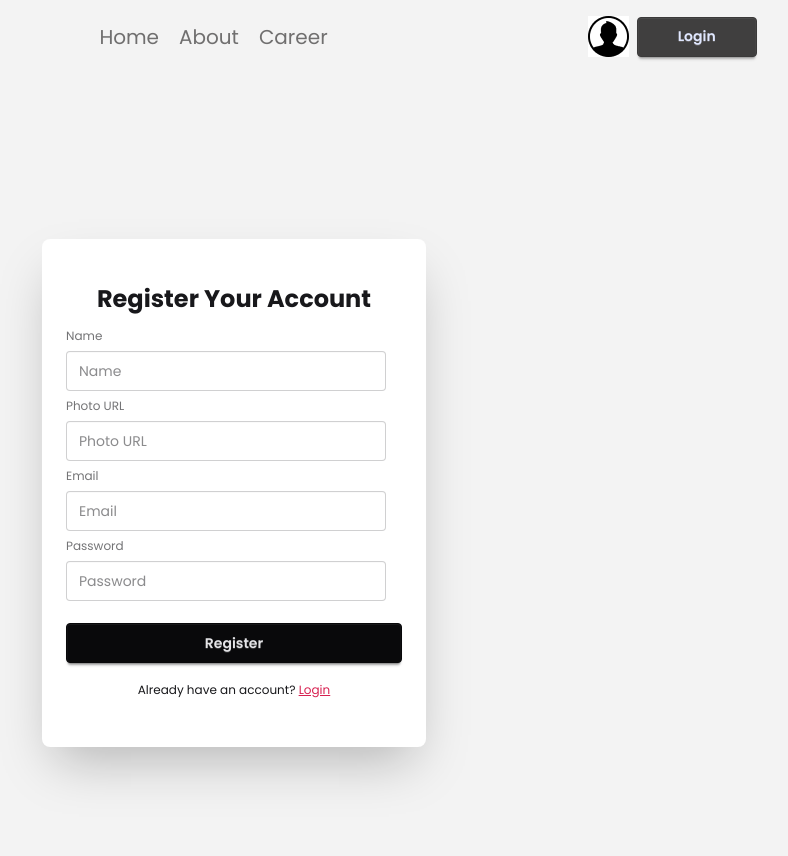
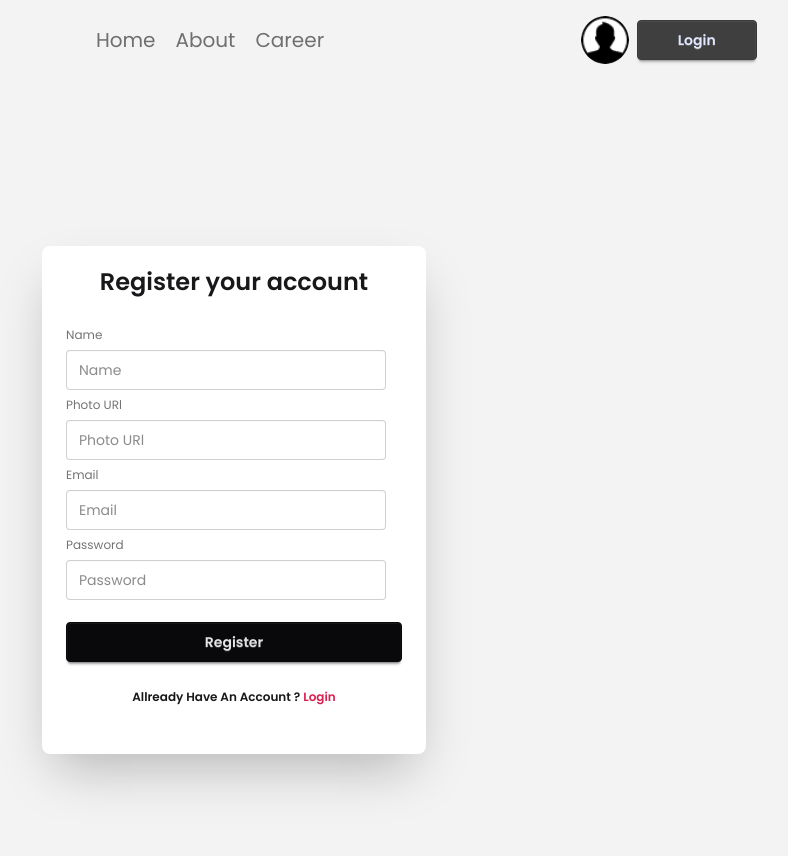
Before and after one commit to Hellofirstlove/News-Web, a React (Vite) app: page /auth/register in a window 1280 px wide. Shown: the top 856 px of the page, without its empty margins (406-1194 px from the left). Built offline with nearby package versions, Linux system fonts and the light colour scheme; no server answers.

Commit message:
Add Read more and all function

```diff
--- a/package.json
+++ b/package.json
@@ -12,6 +12,7 @@
   "dependencies": {
     "@tailwindcss/vite": "^4.3.3",
     "date-fns": "^4.4.0",
+    "firebase": "^12.18.0",
     "react": "^19.2.8",
     "react-dom": "^19.2.8",
     "react-fast-marquee": "^1.6.5",
--- a/src/Component/Navbar.jsx
+++ b/src/Component/Navbar.jsx
@@ -1,18 +1,42 @@
-import React from 'react'
+import React, { use } from 'react'
 import { Link, NavLink } from 'react-router'
-import user from "../assets/user.png"
+import userIcon from "../assets/user.png"
+import { AuthContext } from '../provider/AuthProvider';
 const Navbar = () => {
+    const { user, logOut } = use(AuthContext);
+    const handleLogOut = () => {
+        console.log("user trying to LogOut");
+        logOut()
+            .then(() => {
+                alert("You Logged Out successfully");
+            })
+            .catch((error) => {
+                console.log(error);
+            });
+    };
     return (
         <div className='flex justify-between items-center'>
-            <div className=''></div>
+            <div className="">{user && user.email}</div>
             <div className='nav flex gap-5 pl-48 text-xl text-accent'>
                 <NavLink to="/">Home</NavLink>
                 <NavLink to="/about">About</NavLink>
                 <NavLink to="/career">Career</NavLink>
             </div>
             <div className='login-btn flex items-center gap-2 pr-16'>
-                <img src={user} alt="" />
-                <Link to="/auth/login" className='btn btn-primary px-10'>Login</Link>
+                <img
+                    className="w-12 rounded-full"
+                    src={`${user ? user.photoURL : userIcon}`}
+                    alt=""
+                />
+                {user ? (
+                    <button onClick={handleLogOut} className="btn btn-primary px-10 ">
+                        LogOut
+                    </button>
+                ) : (
+                    <Link to="/auth/login" className="btn btn-primary px-10 ">
+                        Login
+                    </Link>
+                )}
             </div>
         </div>
     )
--- /dev/null
+++ b/src/Component/NewsDetailsCard.jsx
@@ -0,0 +1,24 @@
+import React from "react";
+import { Link } from "react-router";
+
+const NewsDetailsCard = ({ news }) => {
+  //   console.log(news);
+  return (
+    <div className="space-y-5">
+      <img
+        className="w-full h-[350px] object-cover"
+        src={news.image_url}
+        alt=""
+      />
+      <h2 className="text-2xl">{news.title}</h2>
+
+      <p>{news.details}</p>
+      <Link className="btn btn-secondary" to={`/category/${news.category_id}`}>
+        {" "}
+        Back to Category
+      </Link>
+    </div>
+  );
+};
+
+export default NewsDetailsCard;
--- a/src/Component/Pages/Login.jsx
+++ b/src/Component/Pages/Login.jsx
@@ -1,25 +1,78 @@
-import React from 'react'
-import { Link } from 'react-router'
+import React, { use, useState } from "react";
+import { Link, useLocation, useNavigate } from "react-router";
+import { AuthContext } from "../../provider/AuthProvider";
 
 const Login = () => {
+  const [error, setError] = useState("");
+  const { signIn } = use(AuthContext);
+  const location = useLocation();
+  const navigate = useNavigate();
+  console.log(location);
+  const handleLogin = (e) => {
+    e.preventDefault();
+    const form = e.target;
+    const email = form.email.value;
+    const password = form.password.value;
+    console.log({ email, password });
+    signIn(email, password)
+      .then((result) => {
+        const user = result.user;
+        console.log(user);
+        navigate(`${location.state ? location.state : "/"}`);
+      })
+      .catch((error) => {
+        const errorCode = error.code;
+        // const errorMessage = error.message;
+        // alert(errorCode, errorMessage);
+        setError(errorCode);
+      });
+  };
   return (
-        <div className='flex justify-center min-h-screen items-center'>
+    <div className="flex justify-center min-h-screen items-center">
       <div className="card bg-base-100 w-full max-w-sm shrink-0 shadow-2xl py-5">
-                <div className="card-body">
-                    <h2 className='text-2xl font-bold text-center'>Login Your Account</h2>
+        <h2 className="font-semibold text-2xl text-center">
+          Login your account
+        </h2>
+        <form onSubmit={handleLogin} className="card-body">
           <fieldset className="fieldset">
+            {/* email  */}
             <label className="label">Email</label>
-                        <input type="email" className="input" placeholder="Email" />
+            <input
+              name="email"
+              type="email"
+              className="input"
+              placeholder="Email"
+              required
+            />
+            {/* passowrd  */}
             <label className="label">Password</label>
-                        <input type="password" className="input" placeholder="Password" />
-                        <div><a className="link link-hover">Forgot password?</a></div>
-                        <button className="btn btn-neutral mt-4">Login</button>
-                        <p className="text-center pt-3">Don't have an account? <Link to="/auth/register" className='link link-primary text-secondary'> Register</Link></p>
+            <input
+              name="password"
+              type="password"
+              className="input"
+              placeholder="Password"
+              required
+            />
+            <div>
+              <a className="link link-hover">Forgot password?</a>
+            </div>
+
+            {error && <p className="text-red-400 text-xs">{error}</p>}
+
+            <button type="submit" className="btn btn-neutral mt-4">
+              Login
+            </button>
+            <p className="font-semibold text-center pt-5">
+              Dont’t Have An Account ?{" "}
+              <Link className="text-secondary" to="/auth/register">
+                Register
+              </Link>
+            </p>
           </fieldset>
+        </form>
       </div>
     </div>
-        </div>
-    )
-}
+  );
+};
 
-export default Login
+export default Login;
--- /dev/null
+++ b/src/Component/Pages/NewsDetails.jsx
@@ -0,0 +1,36 @@
+import React, { useEffect, useState } from 'react'
+import Header from '../Header'
+import RightSide from '../HomeLayout/RightSide';
+import RinghtDown from '../HomeLayout/RightDown';
+import NewsDetailsCard from '../NewsDetailsCard';
+import { useLoaderData, useParams } from 'react-router';
+
+const NewsDetails = () => {
+    const data = useLoaderData();
+    const { id } = useParams();
+    const [news, setNews] = useState({});
+
+    useEffect(() => {
+        const newsDetails = data.find((singleNews) => singleNews.id == id);
+        setNews(newsDetails);
+    }, [data, id]);
+    return (
+        <div>
+            <header className="py-3">
+                <Header></Header>
+            </header>
+            <main className="w-11/12 mx-auto grid grid-cols-12 gap-5 py-10">
+                <section className="col-span-9">
+                    <h2 className="font-bold mb-5">News Details</h2>
+                    <NewsDetailsCard news={news}></NewsDetailsCard>
+                </section>
+                <aside className="col-span-3">
+                    <RightSide></RightSide>
+                    <RinghtDown></RinghtDown>
+                </aside>
+            </main>
+        </div>
+    )
+}
+
+export default NewsDetails
--- a/src/Component/Pages/Register.jsx
+++ b/src/Component/Pages/Register.jsx
@@ -1,28 +1,113 @@
-import React from 'react'
-import { Link } from 'react-router'
+import React, { use, useState } from "react";
+import { Link, useNavigate } from "react-router";
+import { AuthContext } from "../../provider/AuthProvider";
 
 const Register = () => {
+  const { createUser, setUser, updateUser } = use(AuthContext);
+  const [nameError, setNameError] = useState("");
+
+  const navigate = useNavigate();
+
+  const handleRegister = (e) => {
+    e.preventDefault();
+    console.log(e.target);
+    const form = e.target;
+    const name = form.name.value;
+    if (name.length < 5) {
+      setNameError("Name should be more then 5 character");
+      return;
+    } else {
+      setNameError("");
+    }
+    const photo = form.photo.value;
+    const email = form.email.value;
+    const password = form.password.value;
+    console.log({ name, photo, email, password });
+    createUser(email, password)
+      .then((result) => {
+        const user = result.user;
+        // console.log(user);
+        updateUser({ displayName: name, photoURL: photo })
+          .then(() => {
+            setUser({ ...user, displayName: name, photoURL: photo });
+            navigate("/");
+          })
+          .catch((error) => {
+            console.log(error);
+            setUser(user);
+          });
+      })
+      .catch((error) => {
+        const errorCode = error.code;
+        const errorMessage = error.message;
+        alert(errorMessage, errorCode);
+        // ..
+      });
+  };
   return (
-        <div className='flex justify-center min-h-screen items-center'>
+    <div className="flex justify-center min-h-screen items-center">
       <div className="card bg-base-100 w-full max-w-sm shrink-0 shadow-2xl py-5">
-                <div className="card-body">
-                    <h2 className='text-2xl font-bold text-center'>Register Your Account</h2>
+        <h2 className="font-semibold text-2xl text-center">
+          Register your account
+        </h2>
+        <form onSubmit={handleRegister} className="card-body">
           <fieldset className="fieldset">
+            {/* Name  */}
             <label className="label">Name</label>
-                        <input type="text" className="input" placeholder="Name" />
-                        <label className="label">Photo URL</label>
-                        <input type="text" className="input" placeholder="Photo URL" />
+            <input
+              name="name"
+              type="text"
+              className="input"
+              placeholder="Name"
+              required
+            />
+
+            {nameError && <p className="text-xs text-error">{nameError}</p>}
+
+            {/* Photo URl  */}
+            <label className="label">Photo URl </label>
+            <input
+              name="photo"
+              type="text"
+              className="input"
+              placeholder="Photo URl"
+              required
+            />
+
+            {/* email  */}
             <label className="label">Email</label>
-                        <input type="email" className="input" placeholder="Email" />
+            <input
+              name="email"
+              type="email"
+              className="input"
+              placeholder="Email"
+              required
+            />
+
+            {/* password  */}
             <label className="label">Password</label>
-                        <input type="password" className="input" placeholder="Password" />
-                        <button className="btn btn-neutral mt-4">Register</button>
-                        <p className="text-center pt-3">Already have an account? <Link to="/auth/login" className='link link-primary text-secondary'> Login</Link></p>
+            <input
+              name="password"
+              type="password"
+              className="input"
+              placeholder="Password"
+              required
+            />
+
+            <button type="submit" className="btn btn-neutral mt-4">
+              Register
+            </button>
+            <p className="font-semibold text-center pt-5">
+              Allready Have An Account ?{" "}
+              <Link className="text-secondary" to="/auth/login">
+                Login
+              </Link>
+            </p>
           </fieldset>
+        </form>
       </div>
     </div>
-        </div>
-    )
-}
+  );
+};
 
-export default Register
+export default Register;
--- /dev/null
+++ b/src/Firebase/firebase.config.js
@@ -0,0 +1,21 @@
+// Import the functions you need from the SDKs you need
+import { initializeApp } from "firebase/app";
+import { getAnalytics } from "firebase/analytics";
+// TODO: Add SDKs for Firebase products that you want to use
+// https://firebase.google.com/docs/web/setup#available-libraries
+
+// Your web app's Firebase configuration
+// For Firebase JS SDK v7.20.0 and later, measurementId is optional
+const firebaseConfig = {
+  apiKey: "AIzaSyB3o3EMKNVQgi3B6zib6ZM4Moef1xFTgWU",
+  authDomain: "hellofirstlove-news.firebaseapp.com",
+  projectId: "hellofirstlove-news",
+  storageBucket: "hellofirstlove-news.firebasestorage.app",
+  messagingSenderId: "941777667416",
+  appId: "1:941777667416:web:d43350f9a97b4ccdba912d",
+  measurementId: "G-ZRZENXMJWJ"
+};
+
+// Initialize Firebase
+const app = initializeApp(firebaseConfig);
+export default app;
--- a/src/main.jsx
+++ b/src/main.jsx
@@ -3,9 +3,12 @@ import { createRoot } from 'react-dom/client'
 import './index.css'
 import { RouterProvider } from 'react-router'
 import router from './route/Router.jsx'
+import AuthProvider from './provider/AuthProvider.jsx'
 
 createRoot(document.getElementById('root')).render(
   <StrictMode>
-    <RouterProvider router={router} />
+    <AuthProvider>
+      <RouterProvider router={router} />
+    </AuthProvider>
   </StrictMode>,
 )
--- /dev/null
+++ b/src/provider/AuthProvider.jsx
@@ -0,0 +1,61 @@
+import React, { createContext, useEffect, useState } from "react";
+import app from "../Firebase/firebase.config";
+export const AuthContext = createContext();
+import {
+  createUserWithEmailAndPassword,
+  getAuth,
+  onAuthStateChanged,
+  signInWithEmailAndPassword,
+  signOut,
+  updateProfile,
+} from "firebase/auth";
+
+const auth = getAuth(app);
+const AuthProvider = ({ children }) => {
+  const [user, setUser] = useState(null);
+  const [loading, setLoading] = useState(true);
+
+  console.log(loading, user);
+
+  const createUser = (email, password) => {
+    setLoading(true);
+    return createUserWithEmailAndPassword(auth, email, password);
+  };
+
+  const signIn = (email, password) => {
+    setLoading(true);
+    return signInWithEmailAndPassword(auth, email, password);
+  };
+
+  const updateUser = (updatedData) => {
+    return updateProfile(auth.currentUser, updatedData);
+  };
+
+  const logOut = () => {
+    return signOut(auth);
+  };
+
+  useEffect(() => {
+    const unsubscribe = onAuthStateChanged(auth, (currentUser) => {
+      setUser(currentUser);
+      setLoading(false);
+    });
+    return () => {
+      unsubscribe();
+    };
+  }, []);
+
+  const authData = {
+    user,
+    setUser,
+    createUser,
+    logOut,
+    signIn,
+    loading,
+    setLoading,
+    updateUser,
+  };
+  return <AuthContext value={authData}>{children}</AuthContext>;
+};
+
+export default AuthProvider;
--- a/src/route/Router.jsx
+++ b/src/route/Router.jsx
@@ -5,6 +5,7 @@ import CategoryNews from "../Component/Pages/categorynews";
 import Login from "../Component/Pages/Login";
 import Register from "../Component/Pages/Register";
 import AuthLayout from "../Layouts/AuthLayout";
+import NewsDetails from "../Component/Pages/NewsDetails";
 
 const router = createBrowserRouter([
     {
@@ -37,8 +38,9 @@ const router = createBrowserRouter([
         ],
     },
     {
-        path: "/news",
-        element: <h2>News Layout</h2>,
+        path: "/news-details/:id",
+        element: <NewsDetails></NewsDetails>,
+        loader: () => fetch("/news.json")
     },
     {
         path: "/*",
```
Also changed, not shown: 1 other file (tests, documents, lock files or other folders). Lines whose indentation alone changed are shown as unchanged.
